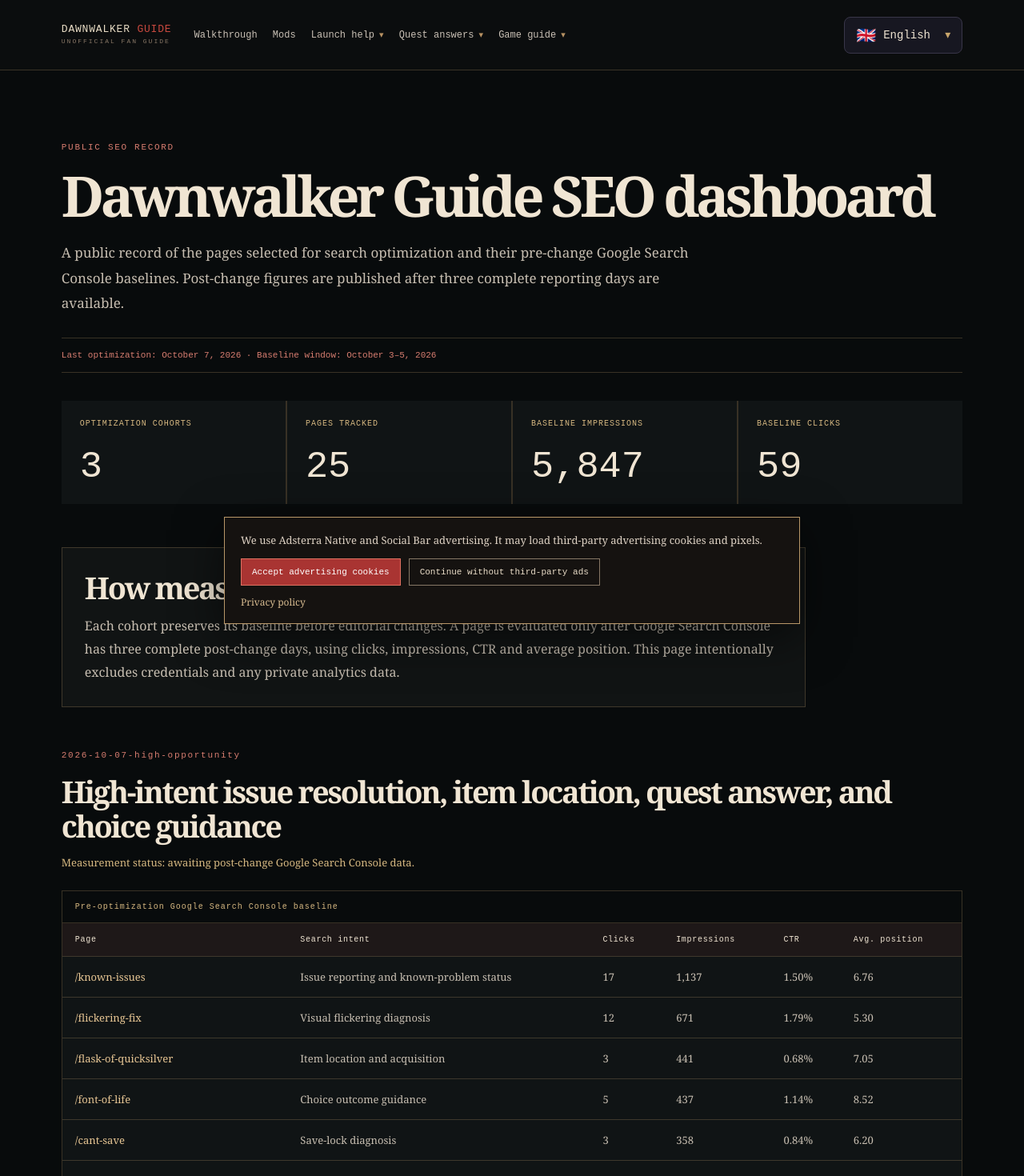
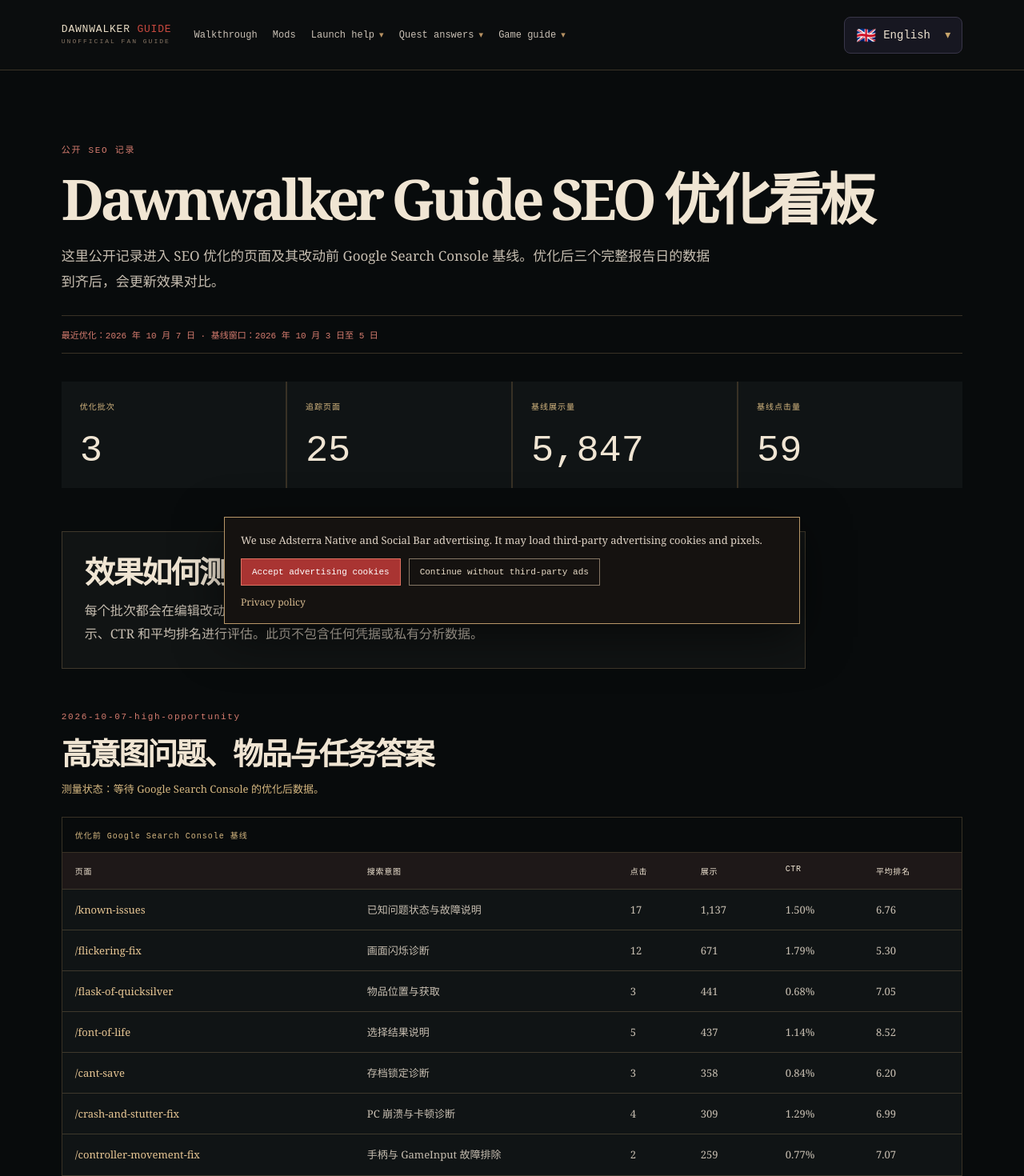
Before and after one commit to wencun/dawnwalker.cc, a Next.js app: page /dashboard in a window 1280 px wide. Shown: the top 1470 px of the page at 80% size. Built offline with nearby package versions, Linux system fonts and the light colour scheme.

Commit message:
Localize and remove ads from SEO dashboard

```diff
--- a/app/ad-slot.tsx
+++ b/app/ad-slot.tsx
@@ -1,6 +1,7 @@
 "use client";
 
 import { useEffect, useRef, useState } from "react";
+import { usePathname } from "next/navigation";
 import { useAdConsent } from "./ad-consent";
 
 const topNativeUnit = {
@@ -101,9 +102,10 @@ function NativeAdFrame({ unit, slot }: { unit: typeof topNativeUnit; slot: strin
 // document body and is loaded once only after advertising consent is granted.
 export function SocialBarAd() {
   const consent = useAdConsent();
+  const pathname = usePathname();
 
   useEffect(() => {
-    if (consent !== "accepted" || document.getElementById(socialBarUnit.scriptId)) return;
+    if (pathname === "/dashboard" || consent !== "accepted" || document.getElementById(socialBarUnit.scriptId)) return;
 
     const timer = window.setTimeout(() => {
       if (document.getElementById(socialBarUnit.scriptId)) return;
@@ -118,16 +120,17 @@ export function SocialBarAd() {
     }, 1500);
 
     return () => window.clearTimeout(timer);
-  }, [consent]);
+  }, [consent, pathname]);
 
   return null;
 }
 
 export function AdditionalSocialBarAd() {
   const consent = useAdConsent();
+  const pathname = usePathname();
 
   useEffect(() => {
-    if (consent !== "accepted" || document.getElementById(additionalSocialBarUnit.scriptId)) return;
+    if (pathname === "/dashboard" || consent !== "accepted" || document.getElementById(additionalSocialBarUnit.scriptId)) return;
 
     const timer = window.setTimeout(() => {
       if (document.getElementById(additionalSocialBarUnit.scriptId)) return;
@@ -142,7 +145,7 @@ export function AdditionalSocialBarAd() {
     }, 3000);
 
     return () => window.clearTimeout(timer);
-  }, [consent]);
+  }, [consent, pathname]);
 
   return null;
 }
@@ -151,7 +154,8 @@ export function AdditionalSocialBarAd() {
 // root layout, and loads as soon as advertising consent is granted.
 export function TopNativeAd() {
   const consent = useAdConsent();
-  if (consent !== "accepted") return null;
+  const pathname = usePathname();
+  if (pathname === "/dashboard" || consent !== "accepted") return null;
   return <aside className="ad-slot ad-slot-content"><AdLabel /><NativeAdFrame unit={topNativeUnit} slot="native-top" /></aside>;
 }
 
--- a/app/dashboard/page.tsx
+++ b/app/dashboard/page.tsx
@@ -5,8 +5,8 @@ import { SiteFooter } from "../site-footer";
 import styles from "./page.module.css";
 
 export const metadata: Metadata = {
-  title: { absolute: "SEO Dashboard | Dawnwalker Guide" },
-  description: "Public record of Dawnwalker Guide SEO optimization cohorts, baseline search visibility and measurement status.",
+  title: { absolute: "SEO 优化看板 | Dawnwalker Guide" },
+  description: "Dawnwalker Guide 的公开 SEO 优化批次、搜索可见性基线与效果测量状态。",
   alternates: { canonical: "/dashboard" },
   robots: { index: false, follow: false },
 };
@@ -17,7 +17,17 @@ type Page = {
   baseline: { clicks: number; impressions: number; ctr: number; position: number };
 };
 
-const format = new Intl.NumberFormat("en-US");
+const format = new Intl.NumberFormat("zh-CN");
+const cohortTitles: Record<string, string> = {
+  "2026-10-07-high-opportunity": "高意图问题、物品与任务答案",
+  "2026-10-07-game-state-information": "游戏状态、平台与流程信息",
+  "2026-10-07-quest-choice-guides": "任务选择、角色与装备攻略",
+};
+const pageIntents: Record<string, string> = {
+  "/known-issues": "已知问题状态与故障说明", "/flickering-fix": "画面闪烁诊断", "/flask-of-quicksilver": "物品位置与获取", "/font-of-life": "选择结果说明", "/cant-save": "存档锁定诊断", "/crash-and-stutter-fix": "PC 崩溃与卡顿诊断", "/controller-movement-fix": "手柄与 GameInput 故障排除", "/help-the-sanzhani": "任务帮助与地点指引", "/how-many-spoonfuls-of-herbs": "任务答案", "/odd-riddle": "谜题解法",
+  "/endings": "结局条件与结果", "/mods": "模组可用性与安全安装", "/new-game-plus": "新游戏+可用性与继承内容", "/platforms": "平台与 Game Pass 状态", "/release-date": "发售日期与解锁时间", "/time-system": "30 天时间系统与后果", "/walkthrough": "通关流程与任务顺序", "/what-happens-after-30-days": "30 天期限的结果",
+  "/a-friend-like-this": "A Friend Like This 任务流程", "/anca-romance": "Anca 恋爱条件", "/best-sword": "最佳剑类对比", "/forge-it-anew": "Forge It Anew 任务指引", "/home-sweet-home": "Home Sweet Home 任务流程", "/volk-buried-past": "Volk's Buried Past 选择与物品位置", "/xanthe-boss-guide": "Xanthe Boss 与任务指引",
+};
 
 export default function DashboardPage() {
   const allPages = cohorts.cohorts.flatMap((cohort) => cohort.pages as Page[]);
@@ -28,34 +38,34 @@ export default function DashboardPage() {
 
   return <main className={styles.shell}>
     <article className={styles.dashboard}>
-      <p className="eyebrow">PUBLIC SEO RECORD</p>
-      <h1>Dawnwalker Guide SEO dashboard</h1>
-      <p className={styles.dek}>A public record of the pages selected for search optimization and their pre-change Google Search Console baselines. Post-change figures are published after three complete reporting days are available.</p>
-      <p className={styles.note}>Last optimization: October 7, 2026 · Baseline window: October 3–5, 2026</p>
+      <p className="eyebrow">公开 SEO 记录</p>
+      <h1>Dawnwalker Guide SEO 优化看板</h1>
+      <p className={styles.dek}>这里公开记录进入 SEO 优化的页面及其改动前 Google Search Console 基线。优化后三个完整报告日的数据到齐后，会更新效果对比。</p>
+      <p className={styles.note}>最近优化：2026 年 10 月 7 日 · 基线窗口：2026 年 10 月 3 日至 5 日</p>
 
-      <section className={styles.metrics} aria-label="Dashboard totals">
-        <div><span>OPTIMIZATION COHORTS</span><strong>{cohorts.cohorts.length}</strong></div>
-        <div><span>PAGES TRACKED</span><strong>{allPages.length}</strong></div>
-        <div><span>BASELINE IMPRESSIONS</span><strong>{format.format(totals.impressions)}</strong></div>
-        <div><span>BASELINE CLICKS</span><strong>{format.format(totals.clicks)}</strong></div>
+      <section className={styles.metrics} aria-label="看板总览">
+        <div><span>优化批次</span><strong>{cohorts.cohorts.length}</strong></div>
+        <div><span>追踪页面</span><strong>{allPages.length}</strong></div>
+        <div><span>基线展示量</span><strong>{format.format(totals.impressions)}</strong></div>
+        <div><span>基线点击量</span><strong>{format.format(totals.clicks)}</strong></div>
       </section>
 
       <section className={styles.intro}>
-        <h2>How measurement works</h2>
-        <p>Each cohort preserves its baseline before editorial changes. A page is evaluated only after Google Search Console has three complete post-change days, using clicks, impressions, CTR and average position. This page intentionally excludes credentials and any private analytics data.</p>
+        <h2>效果如何测量</h2>
+        <p>每个批次都会在编辑改动前保存基线。页面仅在 Google Search Console 提供三个完整优化后数据日后，才会根据点击、展示、CTR 和平均排名进行评估。此页不包含任何凭据或私有分析数据。</p>
       </section>
 
       {cohorts.cohorts.map((cohort) => <section className={styles.cohort} key={cohort.id}>
         <p className="eyebrow">{cohort.id}</p>
-        <h2>{cohort.intent}</h2>
-        <p className={styles.status}>Measurement status: awaiting post-change Google Search Console data.</p>
+        <h2>{cohortTitles[cohort.id] ?? cohort.intent}</h2>
+        <p className={styles.status}>测量状态：等待 Google Search Console 的优化后数据。</p>
         <div className={styles.tableWrap}>
           <table>
-            <caption>Pre-optimization Google Search Console baseline</caption>
-            <thead><tr><th scope="col">Page</th><th scope="col">Search intent</th><th scope="col">Clicks</th><th scope="col">Impressions</th><th scope="col">CTR</th><th scope="col">Avg. position</th></tr></thead>
+            <caption>优化前 Google Search Console 基线</caption>
+            <thead><tr><th scope="col">页面</th><th scope="col">搜索意图</th><th scope="col">点击</th><th scope="col">展示</th><th scope="col">CTR</th><th scope="col">平均排名</th></tr></thead>
             <tbody>{(cohort.pages as Page[]).map((page) => <tr key={page.path}>
               <th scope="row"><Link href={page.path}>{page.path}</Link></th>
-              <td>{page.intent}</td>
+              <td>{pageIntents[page.path] ?? page.intent}</td>
               <td>{format.format(page.baseline.clicks)}</td>
               <td>{format.format(page.baseline.impressions)}</td>
               <td>{(page.baseline.ctr * 100).toFixed(2)}%</td>
```
